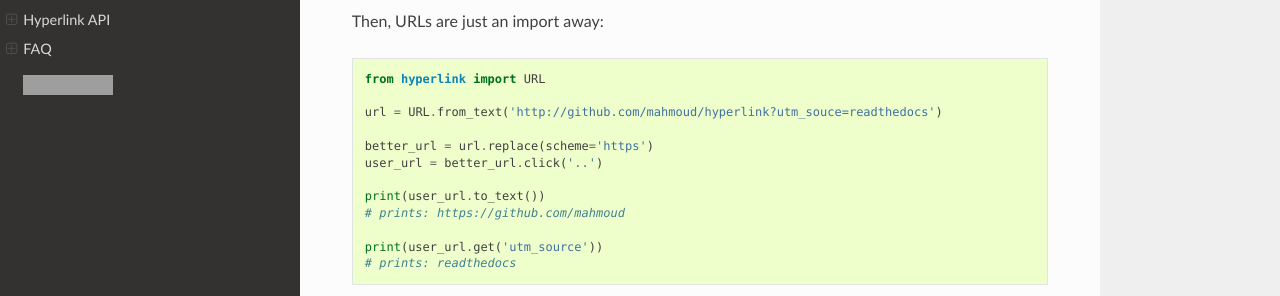
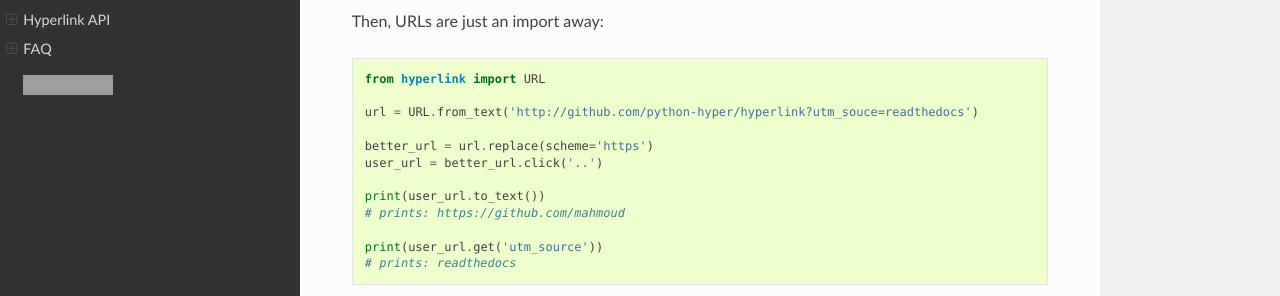
Before and after one commit to python-hyper/hyperlink, a Sphinx documentation site: the page built from docs/index.rst, in a window 1280 px wide and 900 px high, scrolled down 478 px, cut to the strip 155-451 px from the top of the window. Built offline with Sphinx 7.4.7 and the Read the Docs theme 2.0.0, drawn with Linux system fonts in a browser that asks for light colours; some of the changed lines change nothing that is shown; grey boxes are pictures that could not be loaded.

Commit message:
Update URLs in docs for new repo location

```diff
--- a/docs/index.rst
+++ b/docs/index.rst
@@ -39,7 +39,7 @@
 
   from hyperlink import URL
 
-  url = URL.from_text('http://github.com/mahmoud/hyperlink?utm_souce=readthedocs')
+  url = URL.from_text('http://github.com/python-hyper/hyperlink?utm_souce=readthedocs')
 
   better_url = url.replace(scheme='https')
   user_url = better_url.click('..')
@@ -57,8 +57,8 @@
 
 Found something missing in hyperlink? `Pull Requests`_ and `Issues`_ weclome!
 
-.. _Pull Requests: https://github.com/mahmoud/python-hyper/pulls
-.. _Issues: https://github.com/mahmoud/python-hyper/issues
+.. _Pull Requests: https://github.com/python-hyper/hyperlink/pulls
+.. _Issues: https://github.com/python-hyper/hyperlink/issues
 
 Section listing
 ---------------
```
